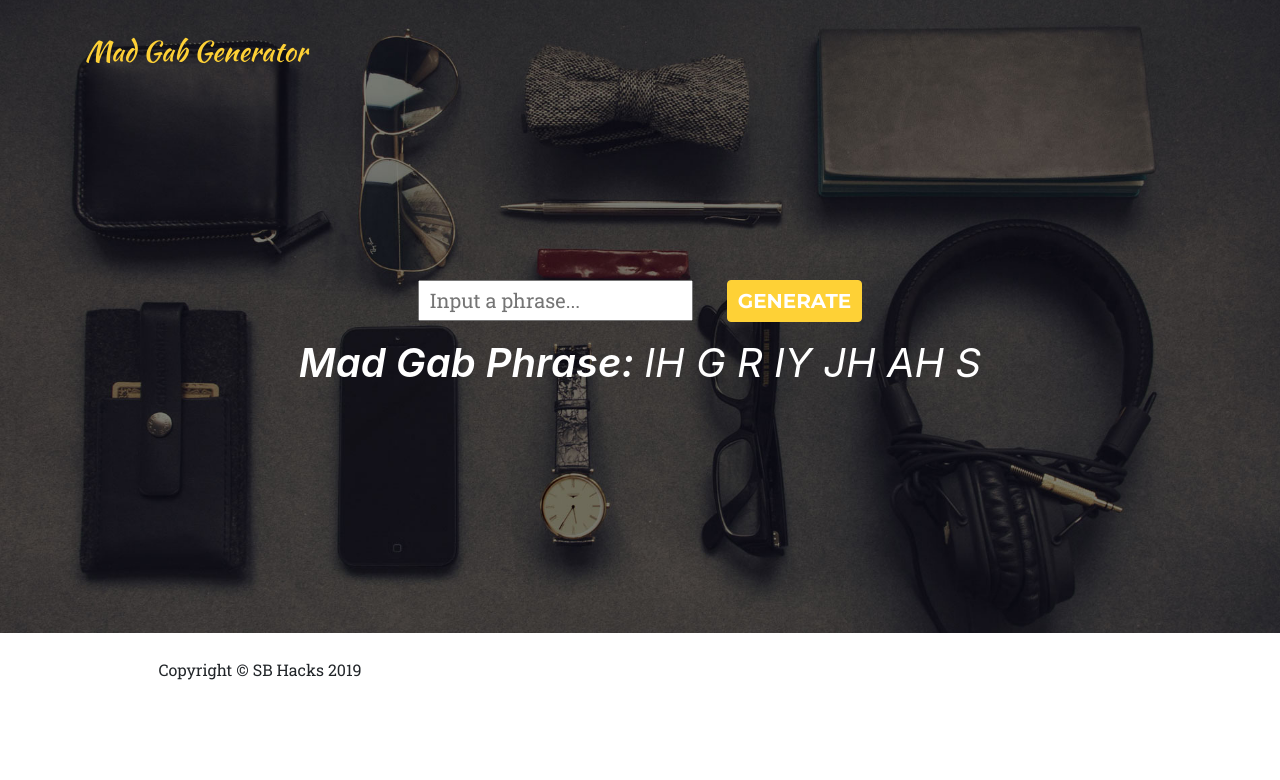
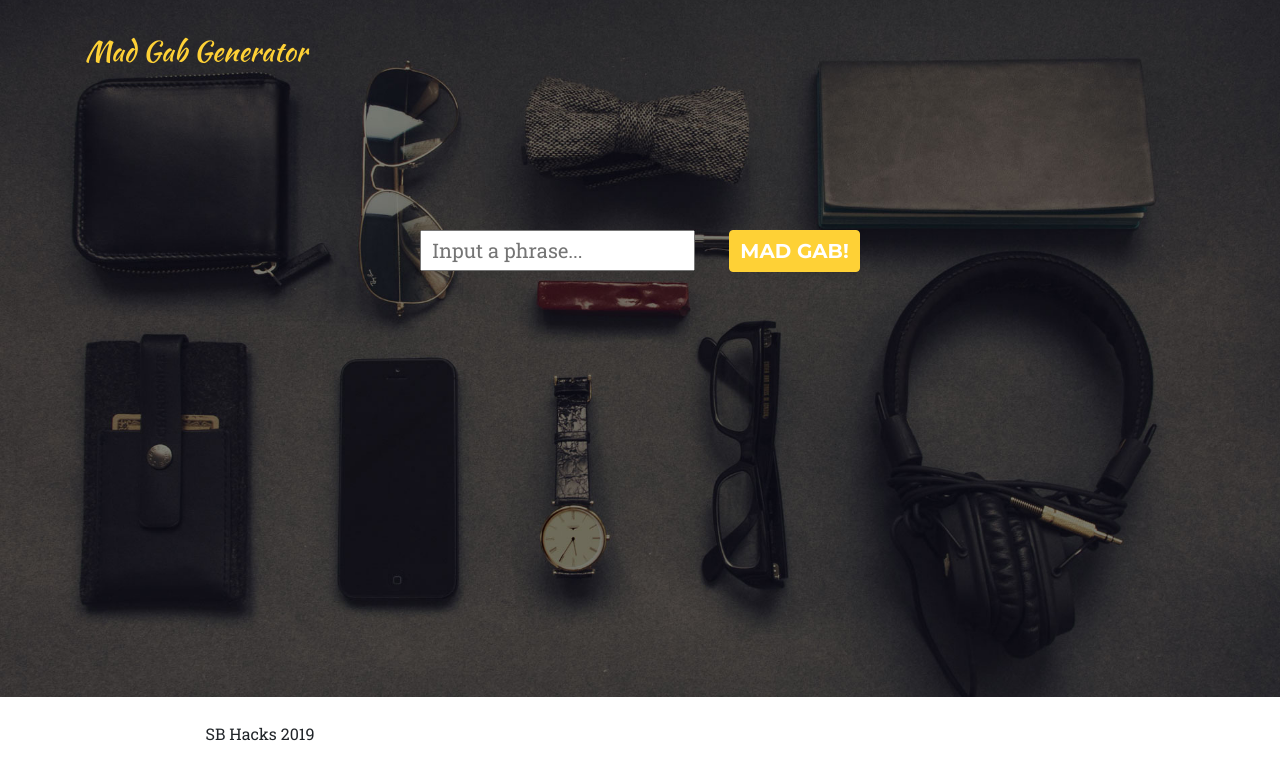
Before and after one commit to Jayxuchen/boneapp, a Flask app: page /spellTest in a window 1280 px wide. Shown: the top 780 px of the page. Run offline with Flask 2, Linux system fonts and the light colour scheme; some libraries are stand-ins or nearby versions; some web fonts are replaced.

Commit message:
updated phrase generator

```diff
--- a/core/static/css/spellTest.css
+++ b/core/static/css/spellTest.css
@@ -60,21 +60,18 @@ section h3.section-subheading {
   }
 }
 
-#result {
-  display: none;
+#result1 {
+  visibility: hidden;
 }
 
-#correct {
-  display: none;
-}
-
-#incorrect {
-  display: none;
+#result2 {
+  visibility: hidden;
 }
 
 .userInput {
   font-size: 20px;
   padding-left: 10px;
+  margin-bottom: 30px;
   margin-top: 30px;
 }
 
@@ -208,23 +205,23 @@ header.masthead {
   background-size: cover;
 }
 
-span.yourWord {
+div.result1 {
+  font-style: normal;
   font-size: 50px;
-  font-weight: 600;
+  font-weight: 600px;
   line-height: 50px;
   margin-bottom: 25px;
-  /*font-family: 'Montserrat', -apple-system, BlinkMacSystemFont, 'Segoe UI', Roboto, 'Helvetica Neue', Arial, sans-serif, 'Apple Color Emoji', 'Segoe UI Emoji', 'Segoe UI Symbol', 'Noto Color Emoji';*/
   font-family: 'Droid Serif', -apple-system, BlinkMacSystemFont, 'Segoe UI', Roboto, 'Helvetica Neue', Arial, sans-serif, 'Apple Color Emoji', 'Segoe UI Emoji', 'Segoe UI Symbol', 'Noto Color Emoji';
   font-style: normal;
 }
 
-span.actualWord {
+div.result2 {
+  font-style: normal;
   font-size: 50px;
-  /*font-weight: 600;*/
+  font-weight: 300px;
   line-height: 50px;
   margin-bottom: 25px;
   font-family: 'Droid Serif', -apple-system, BlinkMacSystemFont, 'Segoe UI', Roboto, 'Helvetica Neue', Arial, sans-serif, 'Apple Color Emoji', 'Segoe UI Emoji', 'Segoe UI Symbol', 'Noto Color Emoji';
-  /*font-family: 'Montserrat', -apple-system, BlinkMacSystemFont, 'Segoe UI', Roboto, 'Helvetica Neue', Arial, sans-serif, 'Apple Color Emoji', 'Segoe UI Emoji', 'Segoe UI Symbol', 'Noto Color Emoji';*/
   font-style: italic;
 }
 
@@ -259,7 +256,7 @@ header.masthead .intro-text .intro-heading {
 
 @media (min-width: 768px) {
   header.masthead .intro-text {
-    padding-top: 250px;
+    padding-top: 200px;
     padding-bottom: 250px;
   }
   header.masthead .intro-text .intro-lead-in {
--- a/core/static/js/boneapp.js
+++ b/core/static/js/boneapp.js
@@ -1,17 +1,22 @@
-function newWord() {
-	document.getElementById("incorrect").style.display = "none";
-	document.getElementById("correct").style.display = "none";
-	document.getElementById("check").innerText= "Check";
-	document.getElementById("check").setAttribute("onClick", "javascript: saveInput();");
-	document.getElementById("yourWord").innerText= "Your Word: K ER N AH L";
-}
+// function newWord() {
+// 	document.getElementById("result1").style.display = "none";
+// 	document.getElementById("result2").style.display = "none";
+// 	document.getElementById("check").innerText= "Generate";
+// 	document.getElementById("check").setAttribute("onClick", "javascript: saveInput();");
+// 	document.getElementById("actualWord").innerText= "K ER N AH L";
+// }
 
 function saveInput() {
     var input = document.getElementById("userInput").value;
-    document.getElementById("check").innerText= "New Phrase";
-    document.getElementById("check").setAttribute("onClick", "javascript: newWord();");
-    document.getElementById("result1").style.display = "block";
-    document.getElementById("result2").style.display = "block";
+    document.getElementById("check").innerText= "New Phrase!";
+    document.getElementById("userInput").value = '';
+    //document.getElementById("check").setAttribute("onClick", "javascript: newWord();");
+    document.getElementById("result1").style.visibility = "visible";
+    document.getElementById("result2").style.visibility = "visible";
+
+
+    	document.getElementById("result1").innerHTML= "A Screwdriver";
+    	document.getElementById("result2").innerHTML= "Ask Rude Arrive Her";
 
     	// document.getElementById("userInput").style.border="3.5px solid #85e085";
     	// document.getElementById("incorrect").style.display = "none";
--- a/core/templates/boneapp.html
+++ b/core/templates/boneapp.html
@@ -46,7 +46,7 @@
         <div class="intro-text center">
           <div class="intro-lead-in">Welcome To The Mad Gab Generator</div>
           <div class="intro-heading text-uppercase">Let's Make A Phrase</div>
-          <a class="btn btn-primary btn-xl text-uppercase" href="spellTest.html">Start</a>
+          <a class="btn btn-start btn-primary btn-xl text-uppercase" href="spellTest.html">Start</a>
         </div>
       </div>
     </header>
--- a/core/templates/spellTest.html
+++ b/core/templates/spellTest.html
@@ -48,11 +48,11 @@
 
           <p>
             <input id="userInput" class="userInput" type="text" placeholder="Input a phrase...">
-            <a id="check" class="btn btn-user btn-primary text-uppercase" onclick="saveInput()">Generate</a>
+            <a id="check" class="btn btn-user btn-primary text-uppercase" onclick="saveInput()">Mad Gab!</a>
           </p>
 
-          <span id="result1" class="yourWord intro-lead-in">Mad Gab Phrase: </span>
-          <span id="result2" class="actualWord intro-lead-in">IH G R IY JH AH S</span>
+          <div id="result1" class="actualWord intro-lead-in">A Dark Rain Cloud</div>
+          <div id="result2" class="yourWord intro-lead-in">Aid Are Kreyn Klawd</div>
         </div>
       </div>
     </header>
@@ -62,7 +62,7 @@
       <div class="container">
         <div class="row">
           <div class="col-md-4">
-            <span class="copyright">Copyright &copy; SB Hacks 2019</span>
+            <span class="copyright">SB Hacks 2019</span>
           </div>
         </div>
       </div>
```
